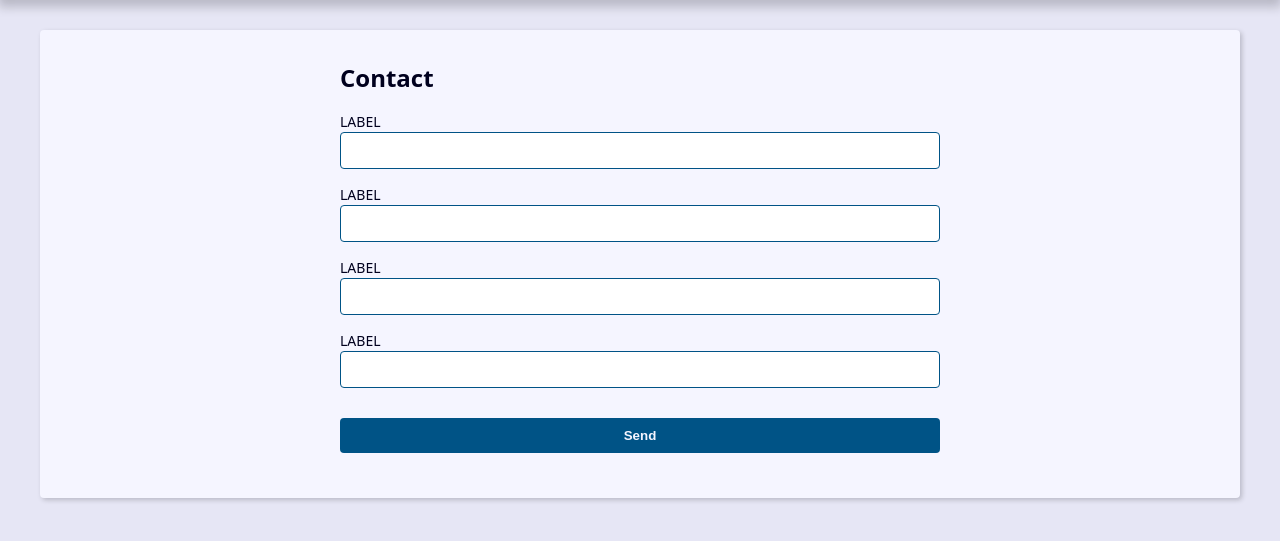
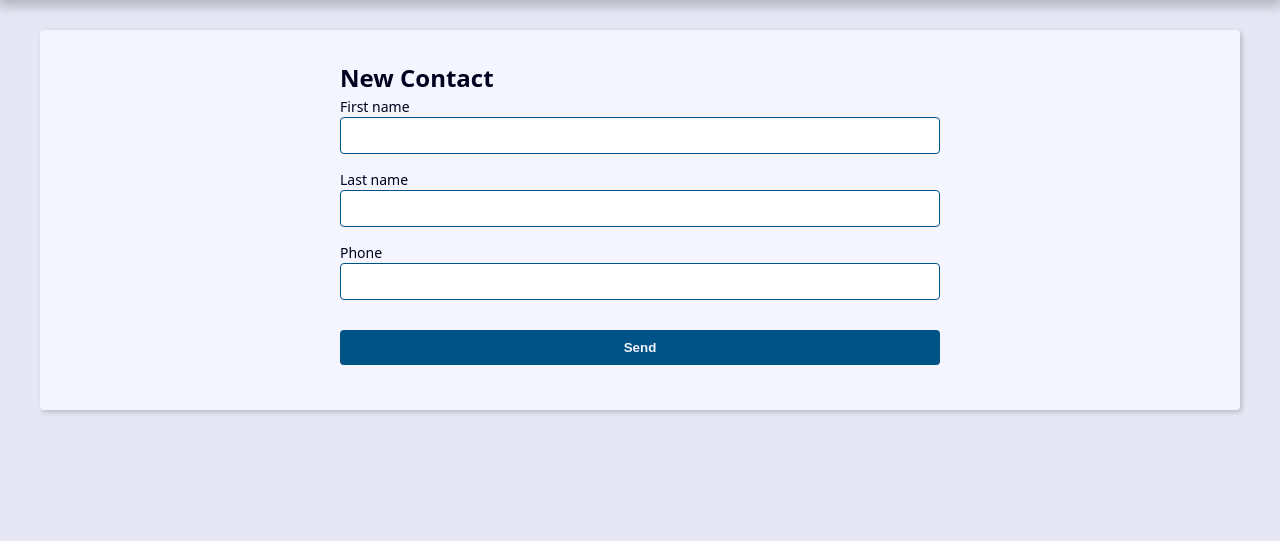
Before and after one commit to HenryGZ/Django, a Django app: page /contact/create/ in a window 1280 px wide. Shown: the part 239-780 px from the top of the page. Run offline with Django 5.2, Linux system fonts and the light colour scheme.

Commit message:
feat - distinção de métodos na view

```diff
--- a/Agenda/contact/templates/contact/create.html
+++ b/Agenda/contact/templates/contact/create.html
@@ -2,29 +2,28 @@
 
 {% block content %}
 <div class="form-wrapper">
-    <h2>Contact</h2>
+    <h2>New Contact</h2>
     <form action=""
     method="POST"
     enctype="multipart/form-data">
 
-    <div class="form-content">
+    {% comment %} geração de token de segurança {% endcomment %}
+    {% csrf_token %}
+
+    {% comment %} <div class="form-content">
         <div class="form-group">
             <label for="id_first_name">LABEL</label>
             <input type="text" name="first_name" maxlenght="255">
         </div>
+    </div>  {% endcomment %}
+
+    {% for field in form %}
         <div class="form-group">
-            <label for="id_first_name">LABEL</label>
-            <input type="text" name="first_name" maxlenght="255">
+            <label for="{{field.id_for_label}}">{{field.label}}</label>
+            {{field}}
         </div>
-        <div class="form-group">
-            <label for="id_first_name">LABEL</label>
-            <input type="text" name="first_name" maxlenght="255">
-        </div>
-        <div class="form-group">
-            <label for="id_first_name">LABEL</label>
-            <input type="text" name="first_name" maxlenght="255">
-        </div>
-    </div>
+    {% endfor %}
+
 
     <div class="form-content">
         <div class="form-group">
@@ -32,5 +31,4 @@
         </div>
     </div>
 
-</div>
 {% endblock %}
--- a/Agenda/contact/views/contact_forms.py
+++ b/Agenda/contact/views/contact_forms.py
@@ -1,12 +1,28 @@
 from django.shortcuts import render
+from django import forms
+from contact.models import Contact
+
+class ContactForm(forms.ModelForm):
+    class Meta:
+        model = Contact
+        fields = ('first_name', 'last_name', 'phone',)
 
 def create(request):
-    context= {
-
-    }
-
-    return render(
-        request,
-        'contact/create.html',
-        context
-        )
+    if request.method == 'POST':
+        context = {
+            'form' : ContactForm(request.POST)
+        }
+        return render(
+            request,
+            'contact/create.html',
+            context
+            )
+    else:
+        context = {
+            'form' : ContactForm(),
+        }
+        return render(
+            request,
+            'contact/create.html',
+            context
+            )
```
